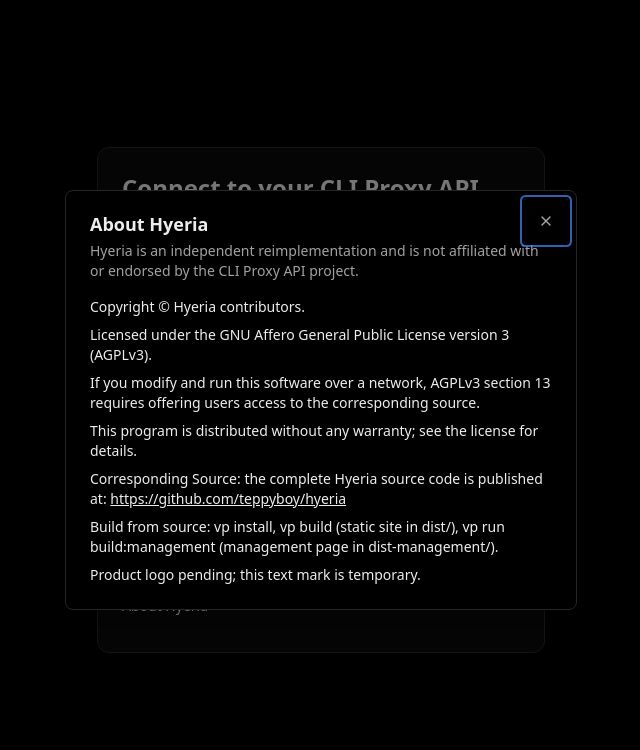
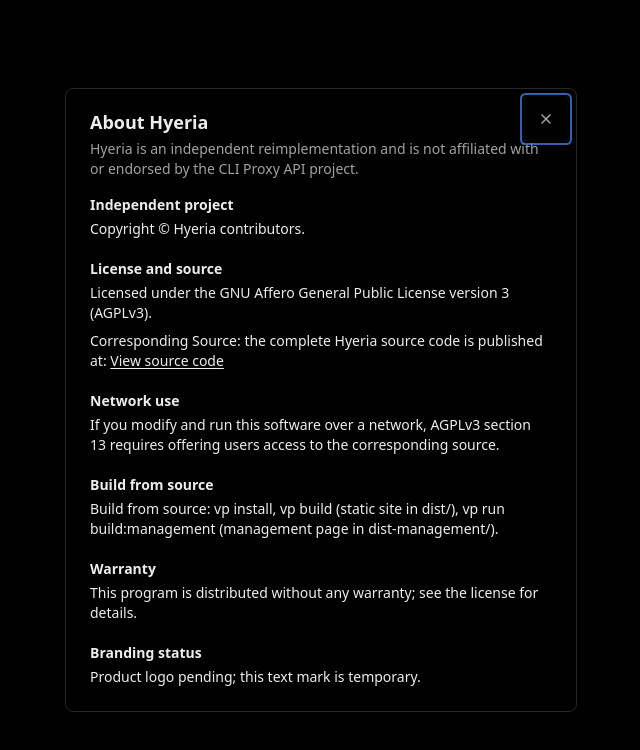
Before and after one commit to teppyboy/hyeria, a React (Vite) app: page /login in a window 1280 px wide. Both pictures are taken after a click on the button "About Hyeria". Shown: the top 750 px of the page, without its empty margins (319-959 px from the left). Built offline with nearby package versions, Linux system fonts and the light colour scheme.

Commit message:
feat(ui): structure About dialog

```diff
--- a/src/components/feedback/LegalNotice.tsx
+++ b/src/components/feedback/LegalNotice.tsx
@@ -22,29 +22,65 @@
   const t = (key: string) => translate(language, key);
   return (
     <Dialog open={open} onOpenChange={onOpenChange}>
-      <DialogContent closeLabel={t("common.close")}>
+      <DialogContent
+        closeLabel={t("common.close")}
+        className="max-h-[calc(100dvh-2rem)] overflow-hidden motion-reduce:animate-none motion-reduce:transition-none"
+      >
         <DialogHeader>
           <DialogTitle>{t("legal.title")}</DialogTitle>
           <DialogDescription>{t("legal.independent")}</DialogDescription>
         </DialogHeader>
-        <div className="space-y-2 text-sm">
+        <div
+          data-legal-scroll="true"
+          className="min-h-0 space-y-5 overflow-y-auto overscroll-contain pr-1 text-sm"
+        >
+          <section aria-labelledby="legal-identity">
+            <h2 id="legal-identity" className="mb-1 text-sm font-semibold">
+              {t("legal.sectionIdentity")}
+            </h2>
             <p>{t("legal.copyright")}</p>
+          </section>
+          <section aria-labelledby="legal-license">
+            <h2 id="legal-license" className="mb-1 text-sm font-semibold">
+              {t("legal.sectionLicense")}
+            </h2>
             <p>{t("legal.license")}</p>
-          <p>{t("legal.network")}</p>
-          <p>{t("legal.warranty")}</p>
-          <p>
+            <p className="mt-2">
               {t("legal.source")}{" "}
               <a
                 href={SOURCE_URL}
                 target="_blank"
                 rel="noopener noreferrer"
-              className="break-all underline"
+                className="break-words underline underline-offset-2 focus-visible:outline-none focus-visible:ring-2 focus-visible:ring-ring"
               >
-              {SOURCE_URL}
+                {t("legal.sourceLink")}
               </a>
             </p>
+          </section>
+          <section aria-labelledby="legal-network">
+            <h2 id="legal-network" className="mb-1 text-sm font-semibold">
+              {t("legal.sectionNetwork")}
+            </h2>
+            <p>{t("legal.network")}</p>
+          </section>
+          <section aria-labelledby="legal-build">
+            <h2 id="legal-build" className="mb-1 text-sm font-semibold">
+              {t("legal.sectionBuild")}
+            </h2>
             <p>{t("legal.build")}</p>
+          </section>
+          <section aria-labelledby="legal-warranty">
+            <h2 id="legal-warranty" className="mb-1 text-sm font-semibold">
+              {t("legal.sectionWarranty")}
+            </h2>
+            <p>{t("legal.warranty")}</p>
+          </section>
+          <section aria-labelledby="legal-branding">
+            <h2 id="legal-branding" className="mb-1 text-sm font-semibold">
+              {t("legal.sectionBranding")}
+            </h2>
             <p>{t("legal.logo")}</p>
+          </section>
         </div>
       </DialogContent>
     </Dialog>
--- a/src/locales/en.json
+++ b/src/locales/en.json
@@ -95,6 +95,13 @@
   "feedback.confirmTitle": "Please confirm",
   "feedback.confirmDescription": "This action cannot be undone.",
   "legal.title": "About Hyeria",
+  "legal.sectionIdentity": "Independent project",
+  "legal.sectionLicense": "License and source",
+  "legal.sectionNetwork": "Network use",
+  "legal.sectionBuild": "Build from source",
+  "legal.sectionWarranty": "Warranty",
+  "legal.sectionBranding": "Branding status",
+  "legal.sourceLink": "View source code",
   "legal.copyright": "Copyright © Hyeria contributors.",
   "legal.license": "Licensed under the GNU Affero General Public License version 3 (AGPLv3).",
   "legal.source": "Corresponding Source: the complete Hyeria source code is published at:",
--- a/src/locales/ru.json
+++ b/src/locales/ru.json
@@ -95,6 +95,13 @@
   "feedback.confirmTitle": "Подтвердите действие",
   "feedback.confirmDescription": "Это действие нельзя отменить.",
   "legal.title": "О Hyeria",
+  "legal.sectionIdentity": "Независимый проект",
+  "legal.sectionLicense": "Лицензия и исходный код",
+  "legal.sectionNetwork": "Использование по сети",
+  "legal.sectionBuild": "Сборка из исходного кода",
+  "legal.sectionWarranty": "Гарантии",
+  "legal.sectionBranding": "Статус брендинга",
+  "legal.sourceLink": "Открыть исходный код",
   "legal.copyright": "Авторские права © участники Hyeria.",
   "legal.license": "Лицензировано по GNU Affero General Public License версии 3 (AGPLv3).",
   "legal.source": "Соответствующий исходный код: полный исходный код Hyeria опубликован по адресу:",
--- a/src/locales/zh-CN.json
+++ b/src/locales/zh-CN.json
@@ -95,6 +95,13 @@
   "feedback.confirmTitle": "请确认",
   "feedback.confirmDescription": "此操作无法撤销。",
   "legal.title": "关于 Hyeria",
+  "legal.sectionIdentity": "独立项目",
+  "legal.sectionLicense": "许可证与源代码",
+  "legal.sectionNetwork": "网络使用",
+  "legal.sectionBuild": "从源代码构建",
+  "legal.sectionWarranty": "免责声明",
+  "legal.sectionBranding": "品牌状态",
+  "legal.sourceLink": "查看源代码",
   "legal.copyright": "版权所有 © Hyeria 贡献者。",
   "legal.license": "依据 GNU Affero 通用公共许可证第 3 版（AGPLv3）授权。",
   "legal.source": "对应源代码：完整的 Hyeria 源代码发布于：",
--- a/src/locales/zh-TW.json
+++ b/src/locales/zh-TW.json
@@ -95,6 +95,13 @@
   "feedback.confirmTitle": "請確認",
   "feedback.confirmDescription": "此操作無法復原。",
   "legal.title": "關於 Hyeria",
+  "legal.sectionIdentity": "獨立專案",
+  "legal.sectionLicense": "授權條款與原始碼",
+  "legal.sectionNetwork": "網路使用",
+  "legal.sectionBuild": "從原始碼建置",
+  "legal.sectionWarranty": "保固聲明",
+  "legal.sectionBranding": "品牌狀態",
+  "legal.sourceLink": "檢視原始碼",
   "legal.copyright": "版權所有 © Hyeria 貢獻者。",
   "legal.license": "依據 GNU Affero 通用公眾授權條款第 3 版（AGPLv3）授權。",
   "legal.source": "對應原始碼：完整的 Hyeria 原始碼發佈於：",
```
Also changed, not shown: 1 other file (tests, documents, lock files or other folders). Lines whose indentation alone changed are shown as unchanged.
